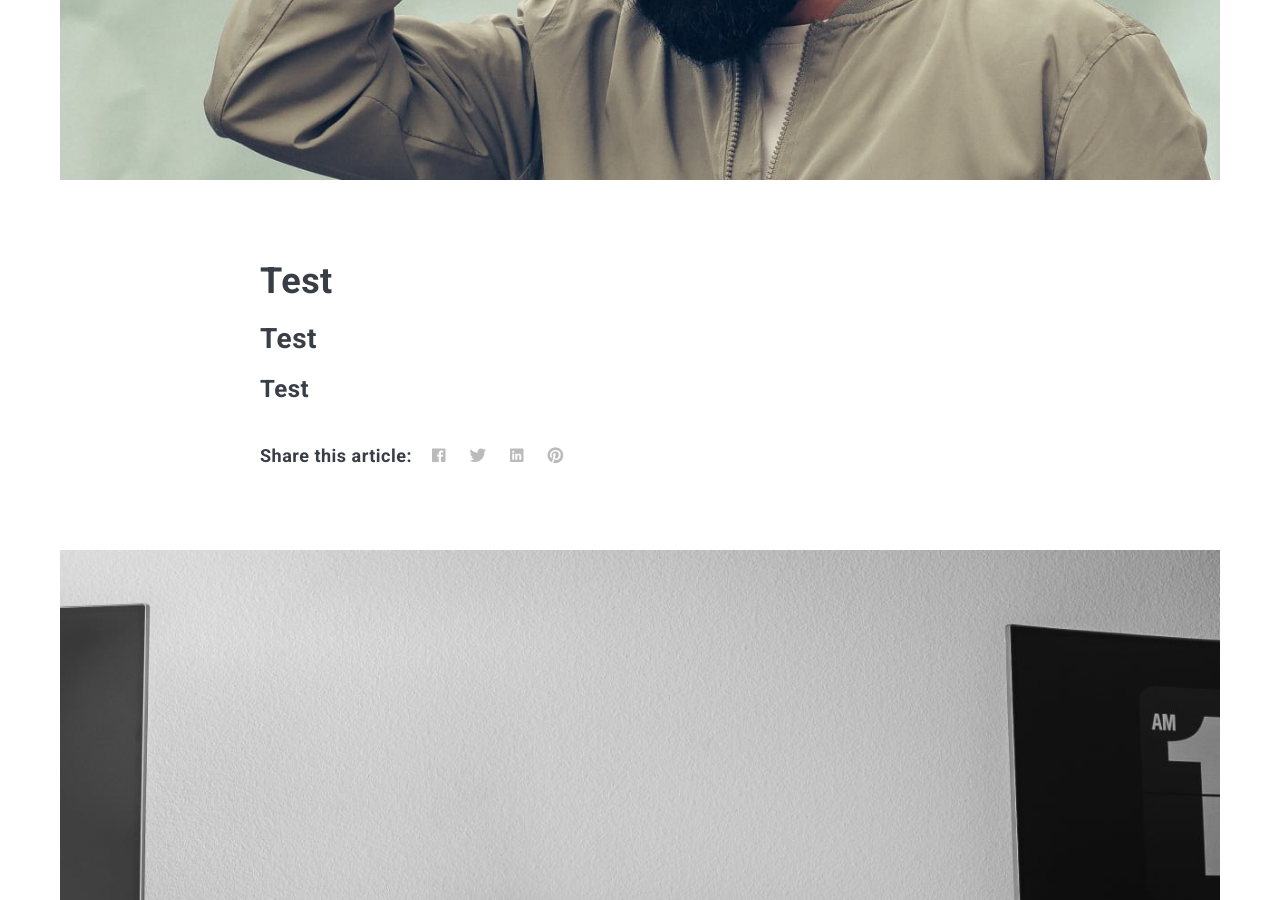
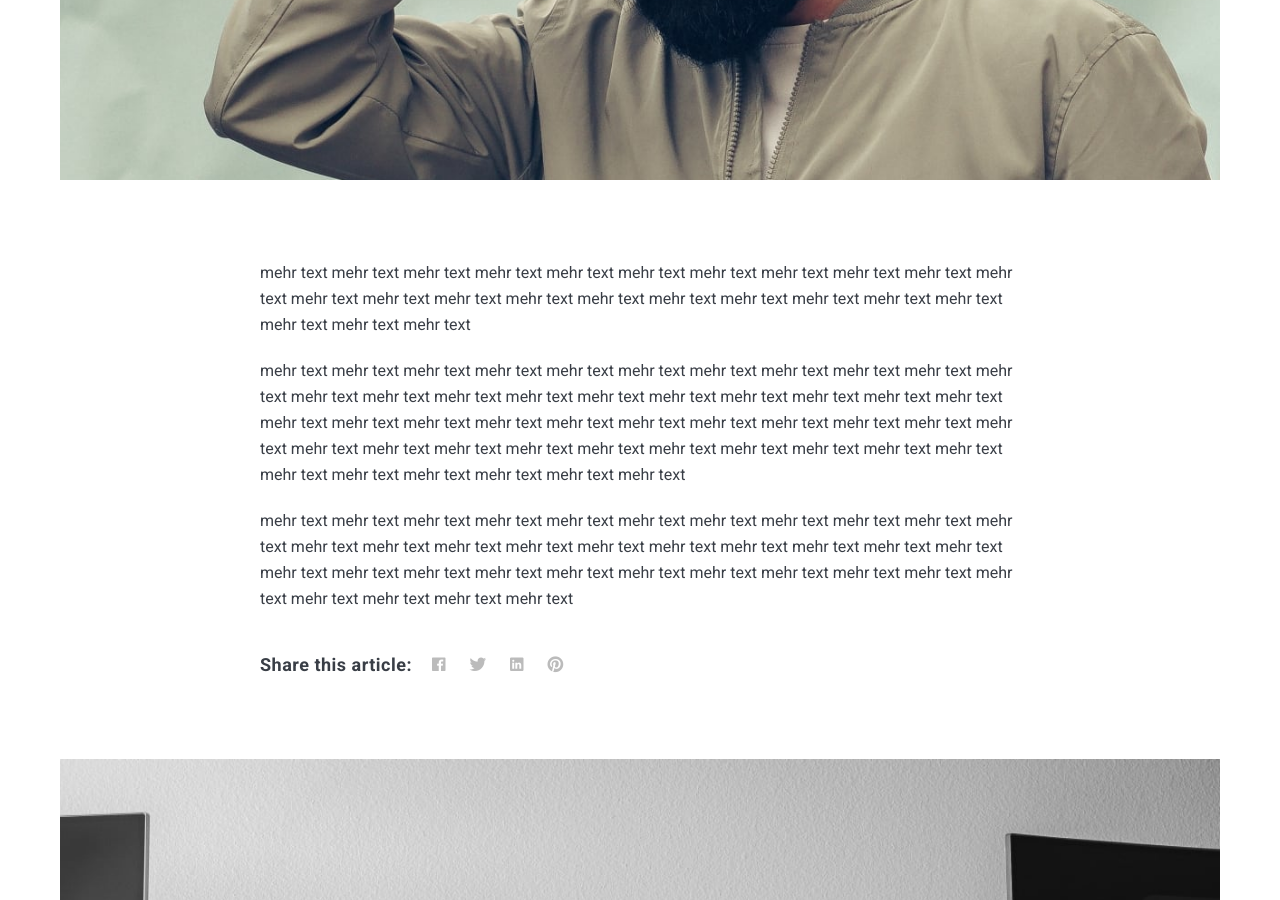
Before and after one commit to noemaier/noemaier.github.io, a Jekyll site: the page built from _posts/2020-12-09-test.markdown, in a window 1280 px wide and 900 px high, scrolled down 793 px. Built offline with Jekyll 4.4.1, drawn with Linux system fonts in a browser that asks for light colours; nearby versions of some CDN libraries; comment, search, counter and statistics services are not loaded.

Commit message:
Update 2020-12-09-test.markdown

```diff
--- a/_posts/2020-12-09-test.markdown
+++ b/_posts/2020-12-09-test.markdown
@@ -6,8 +6,8 @@ image:  01.jpg
 tags:   Test
 ---
 
-# Test
+mehr text mehr text mehr text mehr text mehr text mehr text mehr text mehr text mehr text mehr text mehr text mehr text mehr text mehr text mehr text mehr text mehr text mehr text mehr text mehr text mehr text mehr text mehr text mehr text
 
-## Test
+mehr text mehr text mehr text mehr text mehr text mehr text mehr text mehr text mehr text mehr text mehr text mehr text mehr text mehr text mehr text mehr text mehr text mehr text mehr text mehr text mehr text mehr text mehr text mehr text mehr text mehr text mehr text mehr text mehr text mehr text mehr text mehr text mehr text mehr text mehr text mehr text mehr text mehr text mehr text mehr text mehr text mehr text mehr text mehr text mehr text mehr text mehr text mehr text
 
-### Test
+mehr text mehr text mehr text mehr text mehr text mehr text mehr text mehr text mehr text mehr text mehr text mehr text mehr text mehr text mehr text mehr text mehr text mehr text mehr text mehr text mehr text mehr text mehr text mehr text mehr text mehr text mehr text mehr text mehr text mehr text mehr text mehr text mehr text mehr text mehr text mehr text
```
